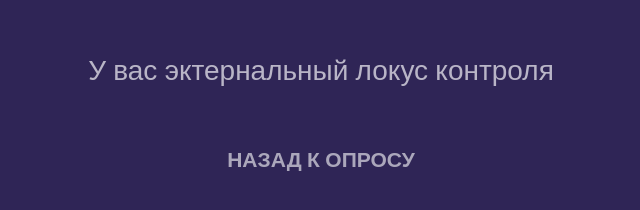
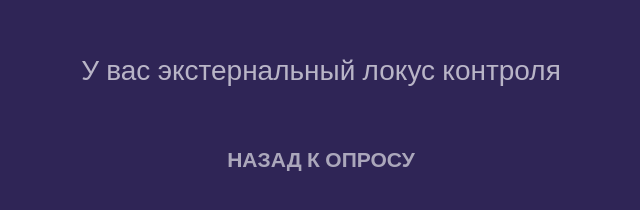
Before and after one commit to Nekirin322/albion, a plain HTML site: page 3a.html in a window 1280 px wide. Shown: the whole page, without its empty margins (319-959 px from the left). Drawn offline with nearby package versions, Linux system fonts and the light colour scheme.

Commit message:
Update 3a.html

```diff
--- a/3a.html
+++ b/3a.html
@@ -25,7 +25,7 @@
 
 <body>
 
-<h1>У вас эктернальный локус контроля</h1>
+<h1>У вас экстернальный локус контроля</h1>
 
 <h2><a href="index.html">Назад к опросу</a></h2>
 
```
